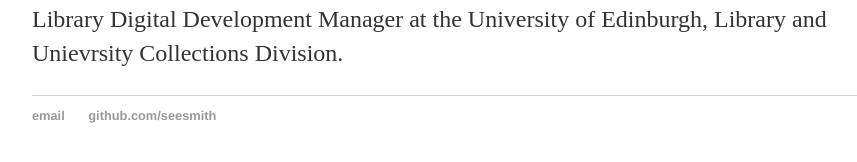
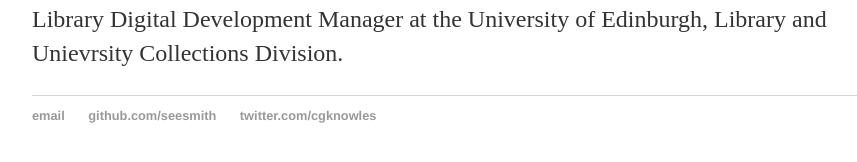
Before and after one commit to seesmith/seesmith.github.io, a Jekyll site: the page built from index.html, in a window 1280 px wide. Shown: the part 194-356 px from the top of the page, without its empty margins (160-1017 px from the left). Built offline with Jekyll 4.4.1, drawn with Linux system fonts in a browser that asks for light colours.

Commit message:
added twitter

```diff
--- a/_layouts/default.html
+++ b/_layouts/default.html
@@ -24,6 +24,7 @@
 	    		<ul>
 	        		<li><a href="mailto:cgknowles@gmail.com">email</a></li>
 	        		<li><a href="https://github.com/seesmith">github.com/seesmith</a></li>
+				<li><a href="https://twitter.com/cgknowles">twitter.com/cgknowles</a></li>
 				</ul>
 			</footer>
 		</body>
```
